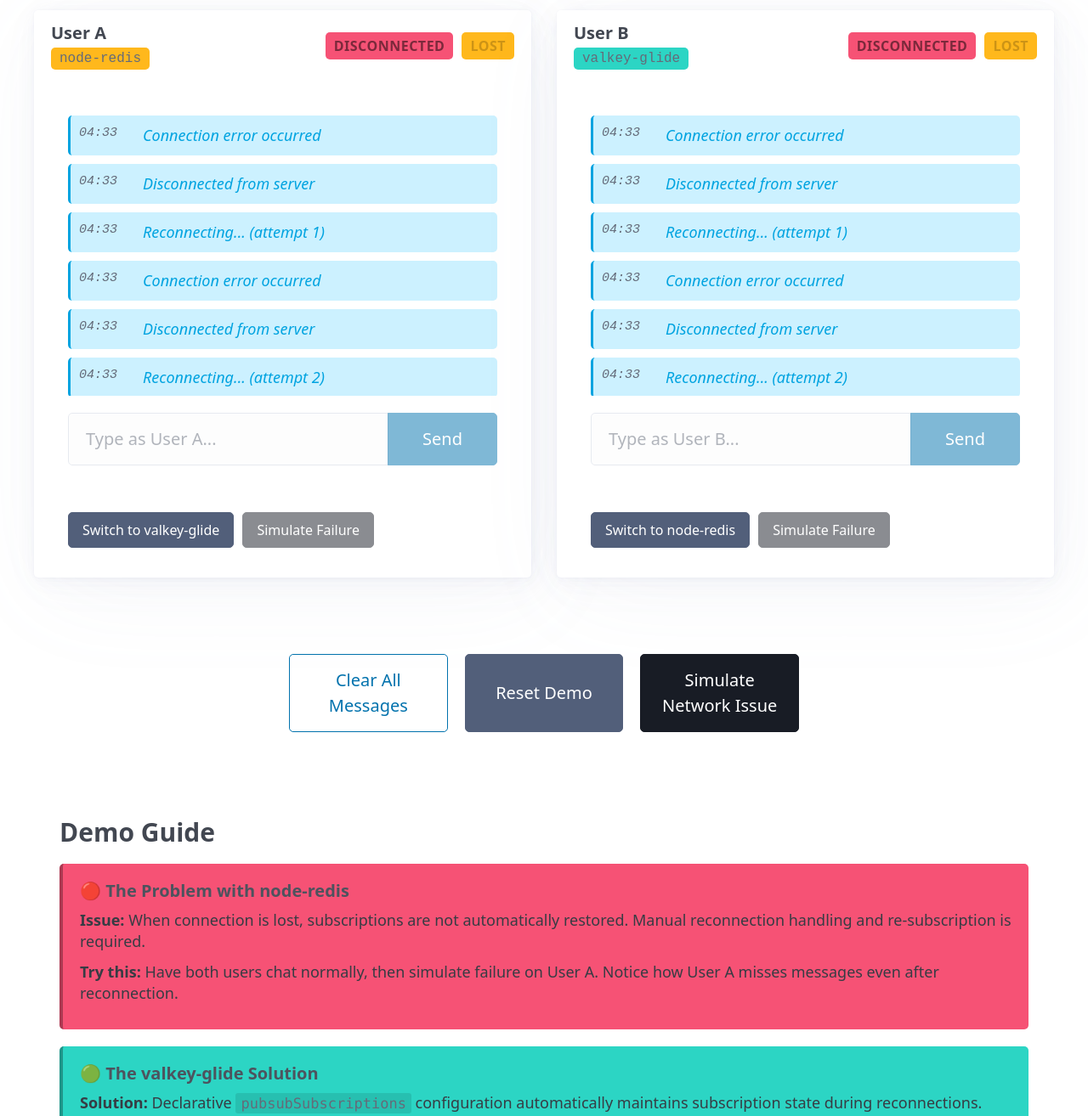
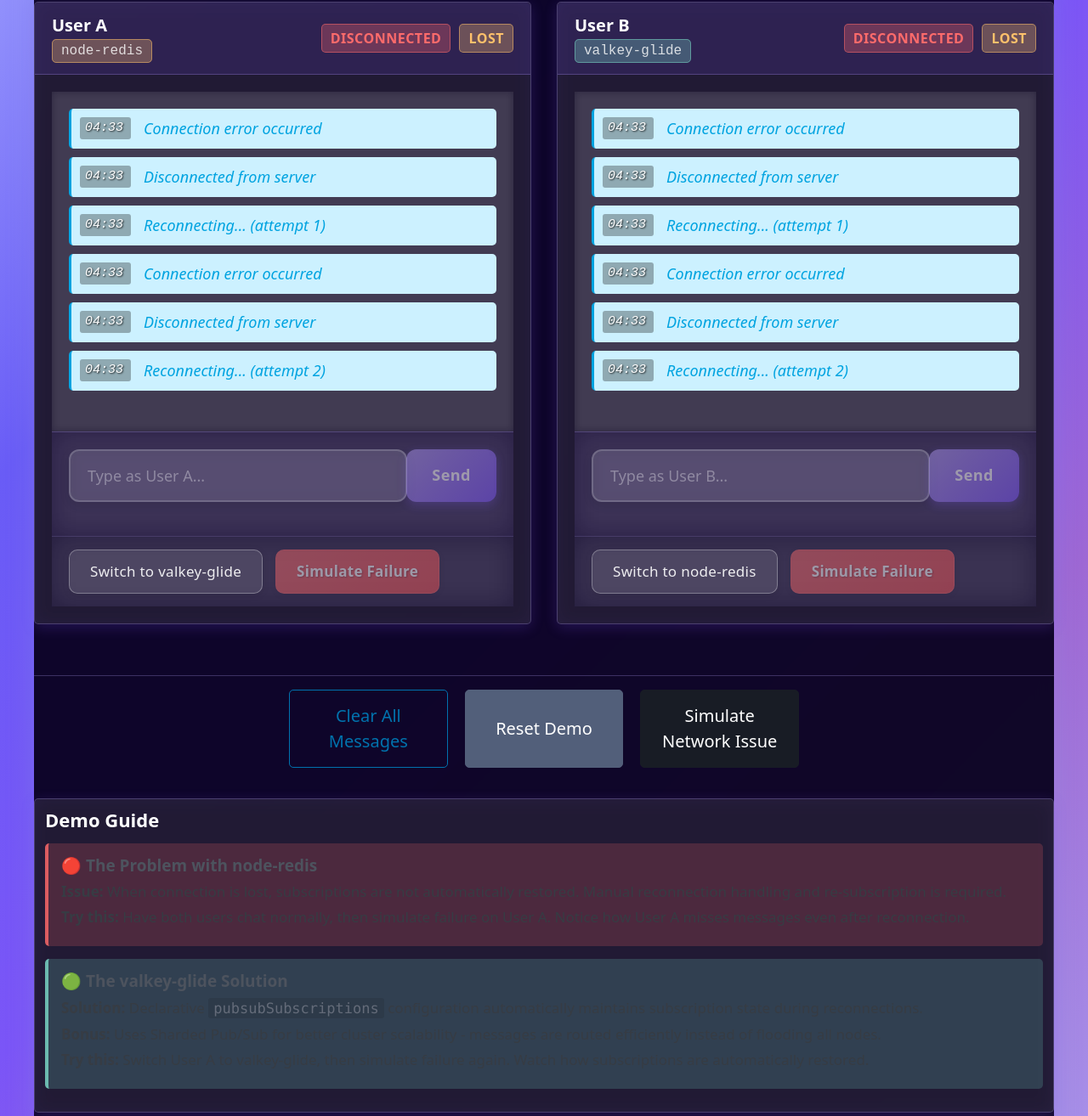
Before and after one commit to avifenesh/VGDemos, a plain HTML site: page frontend/index.html in a window 1280 px wide. Shown: the part 133-1447 px from the top of the page at 85% size. Drawn offline with nearby package versions, Linux system fonts and the light colour scheme.

Commit message:
Enhance chat UI with improved styling and layout adjustments for better user experience
Signed-off-by: Avi Fenesh <aviarchi1994@gmail.com>

```diff
--- a/frontend/index.html
+++ b/frontend/index.html
@@ -54,13 +54,34 @@
             --valkey-attention: #3bf;
 
             /* Demo-specific settings */
-            --chat-height: 350px;
+            --chat-height: 400px;
             --status-font-size: 0.8rem;
         }
 
-        .demo-header { text-align: center; margin-bottom: 2rem; }
-        .demo-header h1 { margin-bottom: 0.5rem; }
-        .demo-header p { color: var(--pico-muted-color); }
+        /* Beautiful purple gradient background */
+        body {
+            background: linear-gradient(135deg,rgba(155, 157, 253, 1) 0%,rgba(105, 92, 246, 1) 25%,rgba(123, 85, 247, 1) 50%,rgba(158, 104, 212, 1) 75%,rgba(167, 145, 233, 1) 100%);
+            min-height: 100vh;
+            margin: 0;
+            padding: 0;
+        }
+
+        /* Ensure main content has some transparency to let the gradient show through */
+        main {
+            background: rgba(9, 2, 31, 0.95);
+            backdrop-filter: blur(10px);
+            border-radius: 1rem;
+            margin: 0;
+            padding: 1.5rem;
+            box-shadow: 0 8px 32px rgba(144, 145, 217, 0.3);
+            color: #fff;
+            min-height: 100vh;
+            box-sizing: border-box;
+        }
+
+        .demo-header { text-align: center; margin-bottom: 1.5rem; }
+        .demo-header h1 { margin-bottom: 0.5rem; color: #ffffff; font-weight: 700; text-shadow: 0 2px 4px rgba(0,0,0,0.3); }
+        .demo-header p { color: rgba(255, 255, 255, 0.9); }
 
         .chat-grid {
             display: grid;
@@ -77,22 +98,26 @@
         }
 
         .chat-window {
-            border: 1px solid var(--pico-border-color);
+            border: 1px solid rgba(167, 145, 233, 0.3);
             border-radius: var(--pico-border-radius);
             overflow: hidden;
+            background: rgba(255, 255, 255, 0.1);
+            backdrop-filter: blur(10px);
+            box-shadow: 0 4px 16px rgba(123, 85, 247, 0.2);
         }
 
         .chat-header {
-            background: var(--pico-background-color);
+            background: rgba(123, 85, 247, 0.15);
             padding: 0.75rem 1rem;
-            border-bottom: 1px solid var(--pico-border-color);
+            border-bottom: 1px solid rgba(167, 145, 233, 0.3);
             display: flex;
             justify-content: space-between;
             align-items: center;
+            color: #fff;
         }
 
-        .user-info h3 { margin: 0; font-size: 1rem; }
-        .user-info small { color: var(--pico-muted-color); }
+        .user-info h3 { margin: 0; font-size: 1rem; color: #fff; }
+        .user-info small { color: rgba(255, 255, 255, 0.8); }
 
         .status-indicators {
             display: flex;
@@ -109,25 +134,29 @@
         }
 
         .status-connected {
-            background: var(--valkey-green-000);
-            color: var(--valkey-green-300);
+            background: rgba(167, 145, 233, 0.3);
+            color: rgba(167, 145, 233, 1);
+            border: 1px solid rgba(167, 145, 233, 0.5);
         }
         .status-disconnected {
-            background: var(--valkey-red-000);
-            color: var(--valkey-red-300);
+            background: rgba(255, 107, 107, 0.3);
+            color: rgba(255, 107, 107, 1);
+            border: 1px solid rgba(255, 107, 107, 0.5);
         }
         .status-subscribed {
-            background: var(--valkey-blue-vibrant-000);
-            color: var(--valkey-blue-vibrant-300);
+            background: rgba(167, 145, 233, 0.3);
+            color: rgba(167, 145, 233, 1);
+            border: 1px solid rgba(167, 145, 233, 0.5);
         }
         .status-unsubscribed {
-            background: var(--valkey-yellow-000);
-            color: var(--valkey-yellow-100);
+            background: rgba(255, 193, 107, 0.3);
+            color: rgba(255, 193, 107, 1);
+            border: 1px solid rgba(255, 193, 107, 0.5);
         }
 
         .client-badge {
-            background: var(--valkey-grey-lt-000);
-            color: var(--valkey-grey-dk-200);
+            background: rgba(255, 255, 255, 0.2);
+            color: #fff;
             padding: 0.2rem 0.5rem;
             border-radius: var(--pico-border-radius);
             font-size: var(--status-font-size);
@@ -135,19 +164,22 @@
         }
 
         .client-noderedis {
-            background: var(--valkey-yellow-000);
-            color: var(--valkey-yellow-100);
+            background: rgba(255, 193, 107, 0.3);
+            color: rgba(255, 193, 107, 1);
+            border: 1px solid rgba(255, 193, 107, 0.5);
         }
         .client-valkeyglide {
-            background: var(--valkey-green-000);
-            color: var(--valkey-green-300);
+            background: rgba(123, 217, 200, 0.3);
+            color: rgba(123, 217, 200, 1);
+            border: 1px solid rgba(123, 217, 200, 0.5);
         }
 
         .messages-container {
             height: var(--chat-height);
             overflow-y: auto;
             padding: 1rem;
-            background: var(--pico-card-background-color);
+            background: rgba(255, 255, 255, 0.05);
+            backdrop-filter: blur(5px);
         }
 
         .message {
@@ -182,9 +214,13 @@
         .message-time {
             font-family: monospace;
             font-size: 0.75rem;
-            color: var(--pico-muted-color);
+            color: #ffffff;
+            background: rgba(0, 0, 0, 0.3);
+            padding: 0.1rem 0.3rem;
+            border-radius: 3px;
             min-width: 60px;
             flex-shrink: 0;
+            text-shadow: 1px 1px 2px rgba(0, 0, 0, 0.8);
         }
 
         .message-content {
@@ -204,36 +240,120 @@
 
         .empty-state {
             text-align: center;
-            color: var(--pico-muted-color);
+            color: rgba(255, 255, 255, 0.6);
             font-style: italic;
             margin-top: 2rem;
         }
 
         .chat-input {
             padding: 1rem;
-            border-top: 1px solid var(--pico-border-color);
-            background: var(--pico-background-color);
+            border-top: 1px solid rgba(167, 145, 233, 0.3);
+            background: rgba(123, 85, 247, 0.08);
+            backdrop-filter: blur(15px);
+        }
+
+        .chat-input input[type="text"] {
+            background: rgba(255, 255, 255, 0.25) !important;
+            border: 2px solid rgba(255, 255, 255, 0.4) !important;
+            color: #ffffff !important;
+            backdrop-filter: blur(10px);
+            border-radius: 12px !important;
+            padding: 0.75rem 1rem !important;
+            font-size: 0.9rem !important;
+            transition: all 0.3s ease !important;
+            box-shadow: 0 4px 12px rgba(0, 0, 0, 0.2) !important;
+        }
+
+        .chat-input input[type="text"]:focus {
+            border: 2px solid rgba(167, 145, 233, 1) !important;
+            background: rgba(255, 255, 255, 0.35) !important;
+            box-shadow: 0 0 0 3px rgba(167, 145, 233, 0.3) !important;
+            transform: translateY(-1px) !important;
+        }
+
+        .chat-input input[type="text"]::placeholder {
+            color: rgba(255, 255, 255, 0.8) !important;
+            font-weight: 500;
+        }
+
+        .chat-input button {
+            background: linear-gradient(135deg, rgba(167, 145, 233, 1), rgba(123, 85, 247, 1)) !important;
+            border: none !important;
+            color: #ffffff !important;
+            font-weight: 700;
+            border-radius: 12px !important;
+            padding: 0.75rem 1.5rem !important;
+            font-size: 0.9rem !important;
+            text-shadow: none;
+            box-shadow: 0 4px 12px rgba(123, 85, 247, 0.4) !important;
+            transition: all 0.3s ease !important;
+            letter-spacing: 0.5px;
+        }
+
+        .chat-input button:hover {
+            background: linear-gradient(135deg, rgba(167, 145, 233, 1), rgba(105, 92, 246, 1)) !important;
+            transform: translateY(-2px) !important;
+            box-shadow: 0 6px 18px rgba(123, 85, 247, 0.5) !important;
+        }
+
+        .chat-input button:active {
+            transform: translateY(0px) !important;
         }
 
         .chat-controls {
             padding: 0.75rem 1rem;
-            border-top: 1px solid var(--pico-border-color);
-            background: var(--pico-background-color);
+            border-top: 1px solid rgba(167, 145, 233, 0.2);
+            background: rgba(123, 85, 247, 0.05);
+            backdrop-filter: blur(15px);
             display: flex;
-            gap: 0.5rem;
+            gap: 0.75rem;
             flex-wrap: wrap;
         }
 
         .chat-controls button {
-            padding: 0.4rem 0.8rem;
-            font-size: 0.8rem;
+            padding: 0.6rem 1.2rem;
+            font-size: 0.85rem;
             margin: 0;
+            border-radius: 10px !important;
+            font-weight: 500;
+            letter-spacing: 0.3px;
+            transition: all 0.3s ease !important;
+            box-shadow: 0 2px 8px rgba(0, 0, 0, 0.1) !important;
+        }
+
+        .chat-controls button.secondary {
+            background: rgba(255, 255, 255, 0.1) !important;
+            border: 1.5px solid rgba(255, 255, 255, 0.3) !important;
+            color: rgba(255, 255, 255, 0.9) !important;
+        }
+
+        .chat-controls button.secondary:hover {
+            background: rgba(255, 255, 255, 0.15) !important;
+            border: 1.5px solid rgba(255, 255, 255, 0.5) !important;
+            transform: translateY(-1px) !important;
+            box-shadow: 0 4px 12px rgba(0, 0, 0, 0.15) !important;
+        }
+
+        .chat-controls button.contrast {
+            background: linear-gradient(135deg, rgba(255, 107, 107, 0.9), rgba(255, 87, 87, 0.9)) !important;
+            border: 1px solid rgba(255, 107, 107, 0.6) !important;
+            color: #ffffff !important;
+            font-weight: 700 !important;
+            text-shadow: 1px 1px 2px rgba(0, 0, 0, 0.3) !important;
+        }
+
+        .chat-controls button.contrast:hover {
+            background: linear-gradient(135deg, rgba(255, 107, 107, 1), rgba(255, 87, 87, 1)) !important;
+            border: 1px solid rgba(255, 107, 107, 0.8) !important;
+            transform: translateY(-1px) !important;
+            box-shadow: 0 4px 12px rgba(255, 107, 107, 0.3) !important;
+            font-weight: 700 !important;
         }
 
         .global-controls {
             text-align: center;
-            padding: 1.5rem 0;
-            border-top: 2px solid var(--pico-border-color);
+            padding: 0.8rem 0.4rem;
+            border-top: 1px solid rgba(167, 145, 233, 0.3);
             margin-top: 2rem;
         }
 
@@ -243,40 +363,48 @@
         }
 
         .demo-explanation {
-            background: var(--pico-card-background-color);
-            border: 1px solid var(--pico-border-color);
+            background: rgba(255, 255, 255, 0.1);
+            border: 1px solid rgba(167, 145, 233, 0.3);
             border-radius: var(--pico-border-radius);
-            padding: 1.5rem;
-            margin-top: 2rem;
+            padding: 0.6rem;
+            margin-top: 0.2rem;
+            backdrop-filter: blur(10px);
+            box-shadow: 0 4px 16px rgba(123, 85, 247, 0.2);
+        }
+
+        .demo-explanation h3 {
+            color: #fff;
+            margin-bottom: 0.75rem;
+            font-size: 1.1rem;
         }
 
         .explanation-section {
-            margin-bottom: 1rem;
-            padding: 1rem;
+            margin-bottom: 0.75rem;
+            padding: 0.75rem;
             border-radius: var(--pico-border-radius);
         }
 
         .explanation-problem {
-            background: var(--valkey-red-000);
-            border-left: 4px solid var(--valkey-red-200);
-            color: var(--valkey-red-300);
+            background: rgba(255, 107, 107, 0.2);
+            border-left: 4px solid rgba(255, 107, 107, 0.8);
+            color: rgba(255, 107, 107, 1);
         }
 
         .explanation-solution {
-            background: var(--valkey-green-000);
-            border-left: 4px solid var(--valkey-green-200);
-            color: var(--valkey-green-300);
+            background: rgba(123, 217, 200, 0.2);
+            border-left: 4px solid rgba(123, 217, 200, 0.8);
+            color: rgba(123, 217, 200, 1);
         }
 
         .explanation-section h4 {
-            margin: 0 0 0.5rem 0;
-            font-size: 1rem;
+            margin: 0 0 0.4rem 0;
+            font-size: 0.95rem;
         }
 
         .explanation-section p {
-            margin: 0 0 0.5rem 0;
-            font-size: 0.9rem;
-            line-height: 1.4;
+            margin: 0 0 0.4rem 0;
+            font-size: 0.85rem;
+            line-height: 1.3;
         }
 
         .explanation-section code {
```
